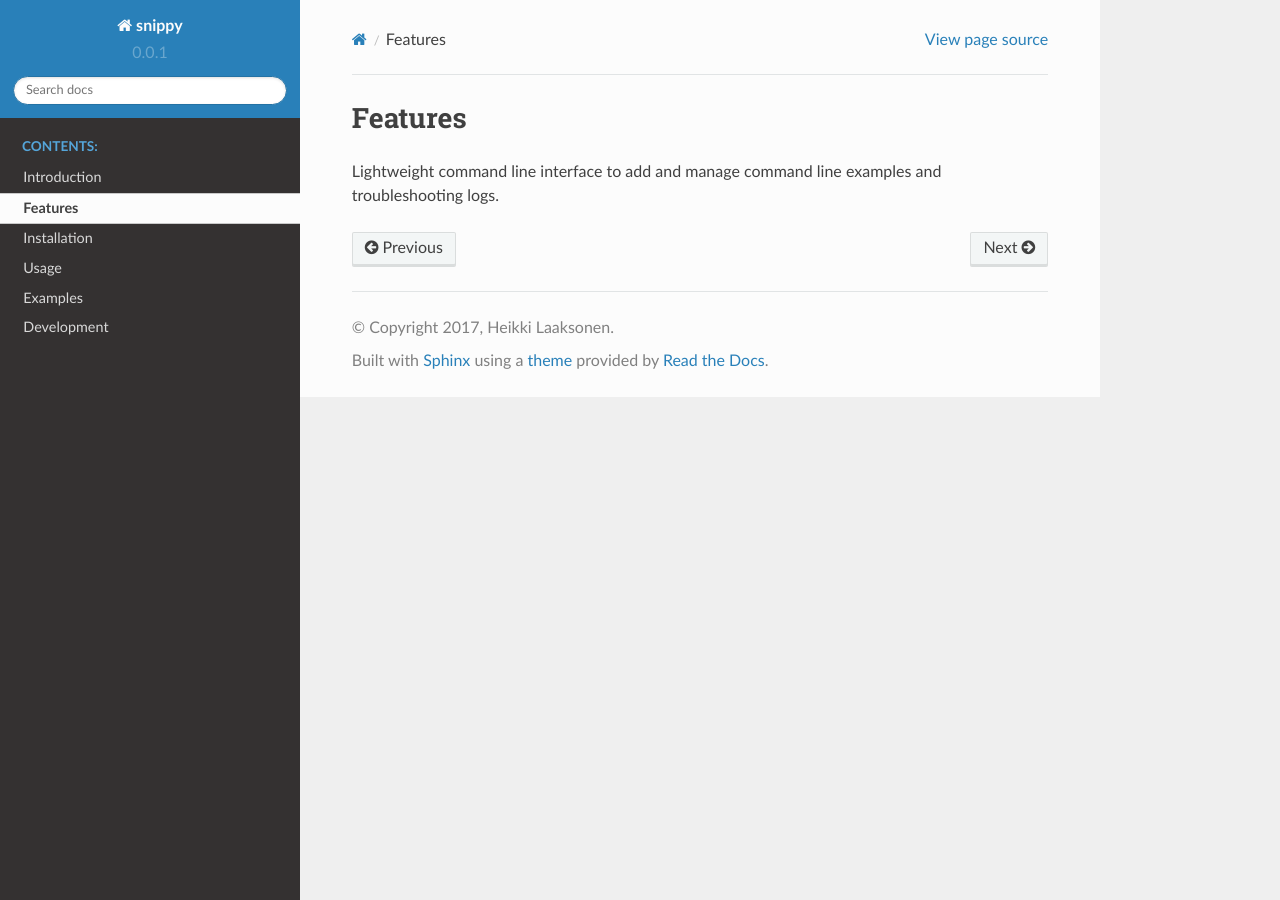
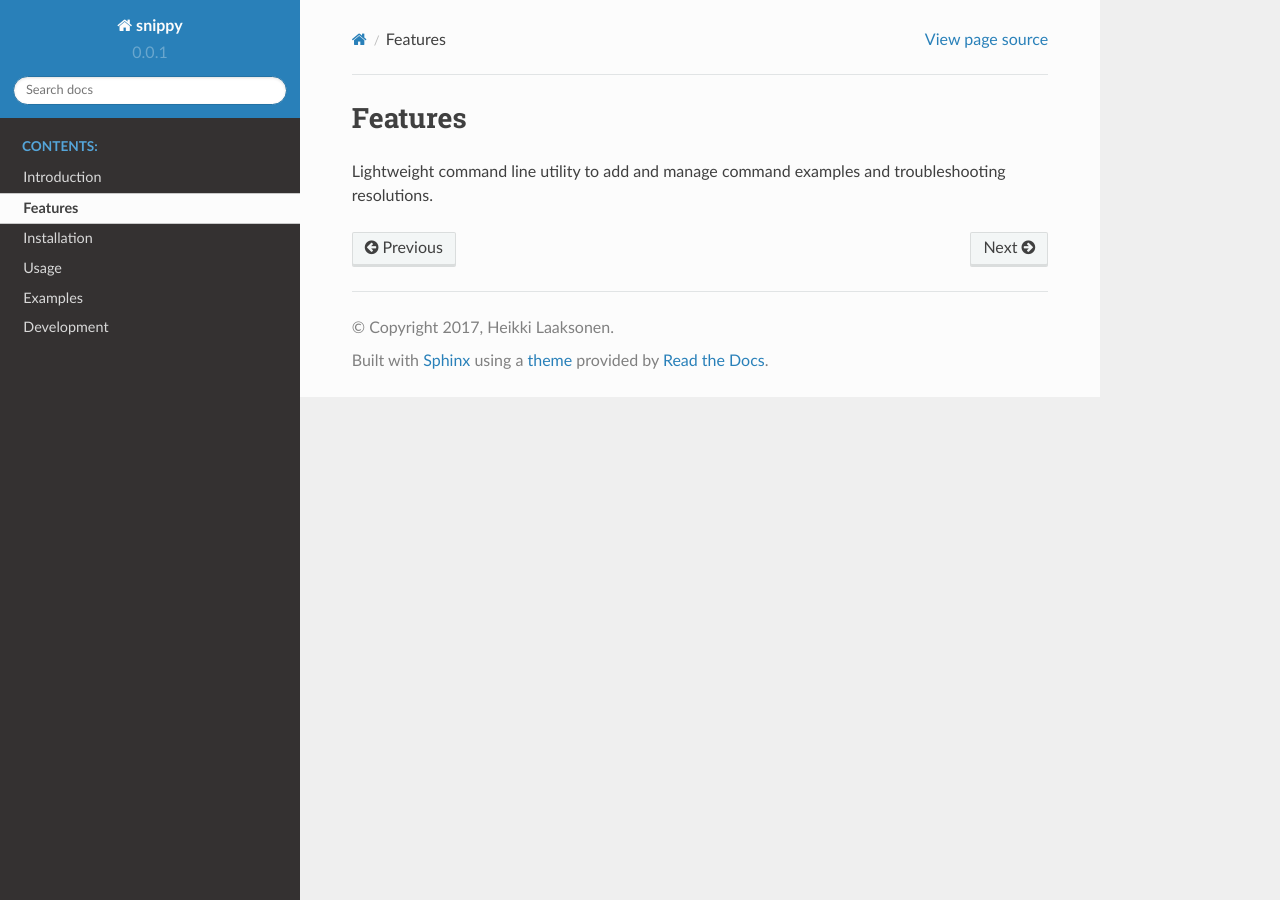
Before and after one commit to heilaaks/snippy, a Sphinx documentation site: the page built from docs/source/features.rst, in a window 1280 px wide. Built offline with Sphinx 7.4.7 and the Read the Docs theme 2.0.0, drawn with Linux system fonts in a browser that asks for light colours.

Commit message:
Updated documentation to use terms 'resolution' and 'resolve'
The troubleshooting reference solutions were previously called
logs. This was considered misleading and better terms resolve
and resolutions are used for this.

The resolve and resolution is intended to mean a longer text
file or a string that contains multiple command examples and
more detailed description about the problem that was solved.

On top of resolutions, the intention is to store snips or
snippets that are mostly one line command examples.

Signed-off-by: Heikki Laaksonen <laaksonen.heikki.j@gmail.com>

```diff
--- a/docs/source/features.rst
+++ b/docs/source/features.rst
@@ -1,5 +1,5 @@
 Features
 ========
 
-Lightweight command line interface to add and manage command line
-examples and troubleshooting logs.
+Lightweight command line utility to add and manage command examples
+and troubleshooting resolutions.
--- a/docs/source/introduction.rst
+++ b/docs/source/introduction.rst
@@ -1,4 +1,5 @@
 Introduction
 ============
 
-Snippy is a small command line tool to manage command and troubleshooting solutions.
+Snippy is a small command line tool to manage command examples and troubleshooting
+resolutions.
```
Also changed, not shown: 1 other file.
